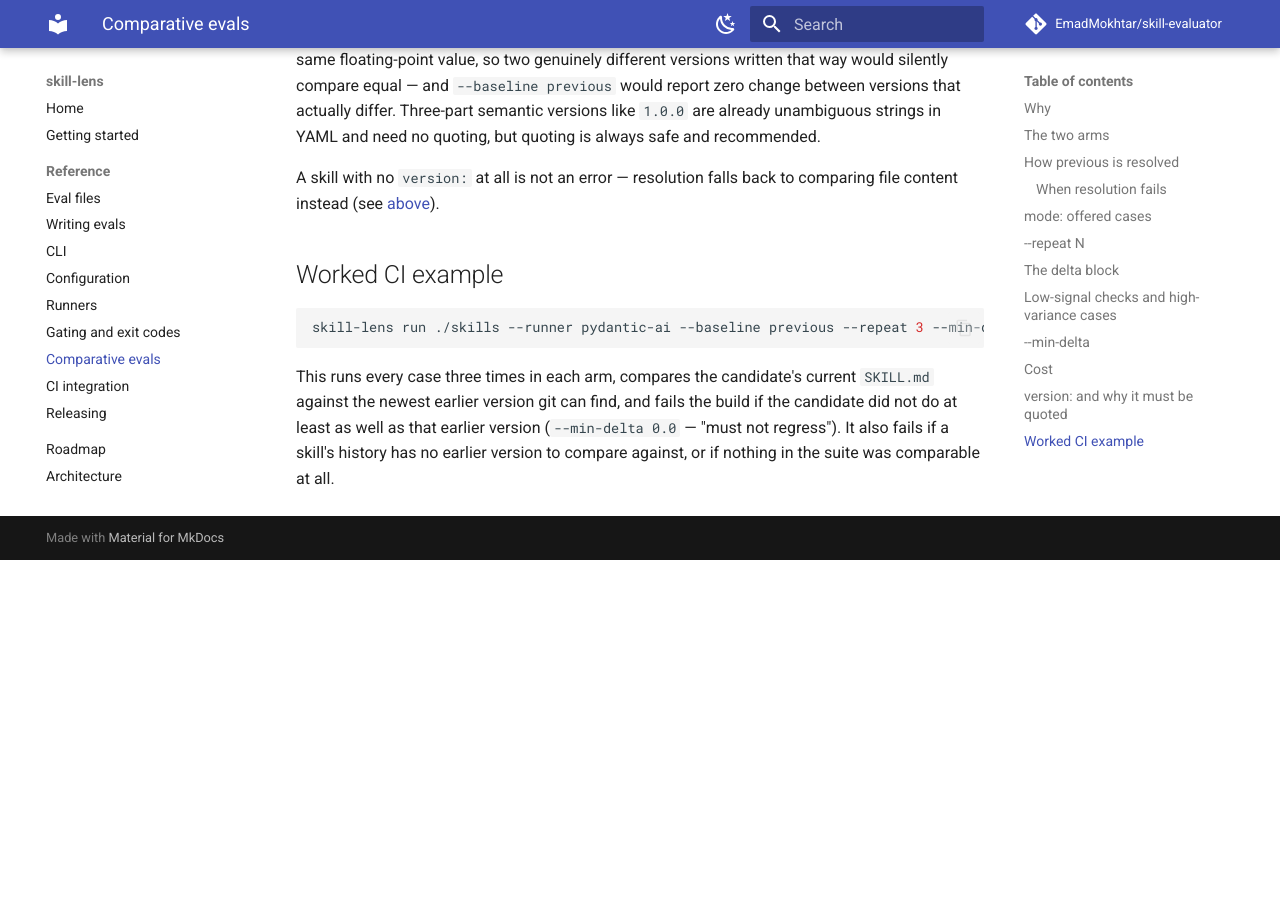
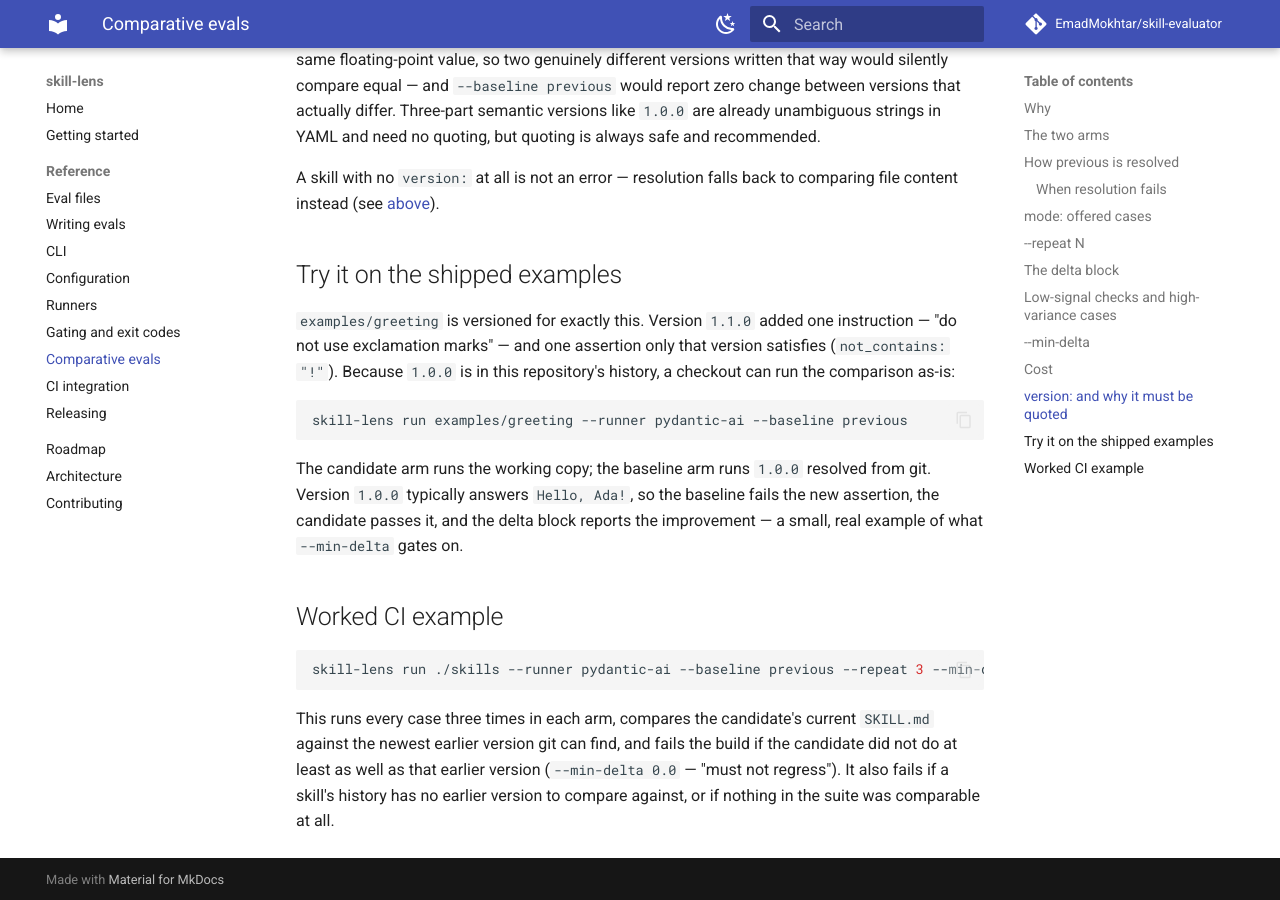
Before and after one commit to EmadMokhtar/skill-evaluator, an MkDocs documentation site: the page built from docs/comparative-evals.md, in a window 1280 px wide and 900 px high, scrolled down 6302 px. Built offline with MkDocs 1.6.1 and Material for MkDocs 9.7.7, drawn with Linux system fonts in a browser that asks for light colours; comment, search, counter and statistics services are not loaded; before the commit the page ends 6862 px from its top, so only the background shows below that.

Commit message:
feat: version the greeting example so --baseline previous works from a checkout
Co-Authored-By: Claude Opus 5 <noreply@anthropic.com>

````diff
--- a/docs/comparative-evals.md
+++ b/docs/comparative-evals.md
@@ -254,6 +254,22 @@ strings in YAML and need no quoting, but quoting is always safe and recommended.
 A skill with no `version:` at all is not an error — resolution falls back to comparing file
 content instead (see [above](#how-previous-is-resolved)).
 
+## Try it on the shipped examples
+
+`examples/greeting` is versioned for exactly this. Version `1.1.0` added one instruction —
+"do not use exclamation marks" — and one assertion only that version satisfies
+(`not_contains: "!"`). Because `1.0.0` is in this repository's history, a checkout can run
+the comparison as-is:
+
+```bash
+skill-lens run examples/greeting --runner pydantic-ai --baseline previous
+```
+
+The candidate arm runs the working copy; the baseline arm runs `1.0.0` resolved from git.
+Version `1.0.0` typically answers `Hello, Ada!`, so the baseline fails the new assertion, the
+candidate passes it, and the delta block reports the improvement — a small, real example of
+what `--min-delta` gates on.
+
 ## Worked CI example
 
 ```bash
````
Also changed, not shown: examples/greeting/SKILL.md (+2 -1 lines), 3 other files.
